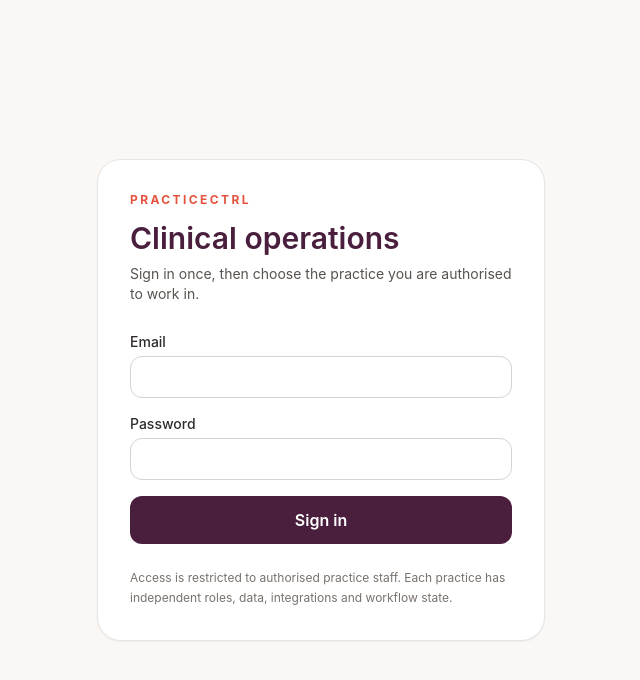
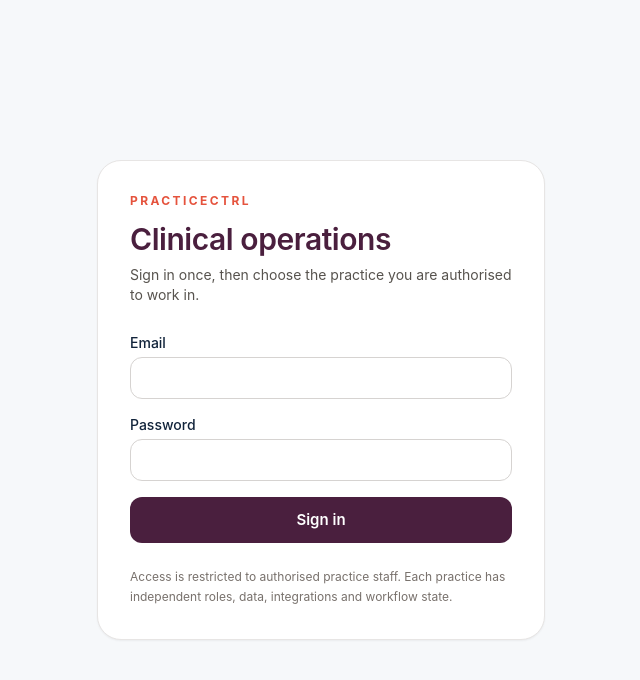
Before and after one commit to langaludidi/practicectrl, a Next.js app: page /login in a window 1280 px wide. Shown: the top 680 px of the page, without its empty margins (319-959 px from the left). Built offline with nearby package versions, Linux system fonts and the light colour scheme.

Commit message:
Apply PracticeCtrl visual tokens and accessibility defaults

```diff
--- a/app/globals.css
+++ b/app/globals.css
@@ -2,10 +2,62 @@
 @tailwind components;
 @tailwind utilities;
 
-:root { color-scheme: light; --ink:#2f2a2e; --plum:#4a1f3e; --coral:#e5533d; --ivory:#faf7f4; --line:#e9e1dc; }
+:root {
+  color-scheme: light;
+  --pc-navy: #051a39;
+  --pc-navy-soft: #0d2a4b;
+  --pc-teal: #029ea1;
+  --pc-teal-action: #067c80;
+  --pc-blue: #236cfb;
+  --pc-canvas: #f6f8fa;
+  --pc-surface: #ffffff;
+  --pc-ink: #12243b;
+  --pc-muted: #5b6b7d;
+  --pc-line: #dce3ea;
+}
+
 * { box-sizing: border-box; }
-html, body { margin: 0; min-height: 100%; background: var(--ivory); color: var(--ink); }
-body { font-family: Inter, ui-sans-serif, system-ui, -apple-system, BlinkMacSystemFont, "Segoe UI", sans-serif; }
+html { min-height: 100%; background: var(--pc-canvas); }
+body {
+  margin: 0;
+  min-height: 100%;
+  background: var(--pc-canvas);
+  color: var(--pc-ink);
+  font-family: Inter, ui-sans-serif, system-ui, -apple-system, BlinkMacSystemFont, "Segoe UI", sans-serif;
+  font-size: 15px;
+  line-height: 1.5;
+  text-rendering: optimizeLegibility;
+}
+
 a { color: inherit; text-decoration: none; }
 button, input, select, textarea { font: inherit; }
-:focus-visible { outline: 3px solid rgba(229,83,61,.35); outline-offset: 2px; }
+button { touch-action: manipulation; }
+
+h1, h2, h3, h4 {
+  color: var(--pc-navy);
+  letter-spacing: -0.015em;
+}
+
+::selection { background: rgba(2, 158, 161, .18); color: var(--pc-navy); }
+
+:focus-visible {
+  outline: 3px solid rgba(35, 108, 251, .38);
+  outline-offset: 2px;
+}
+
+input, select, textarea {
+  color: var(--pc-ink);
+}
+
+table { border-collapse: separate; border-spacing: 0; }
+th { color: #334155; font-weight: 650; }
+td { color: #26384d; }
+
+@media (prefers-reduced-motion: reduce) {
+  *, *::before, *::after {
+    scroll-behavior: auto !important;
+    transition-duration: .01ms !important;
+    animation-duration: .01ms !important;
+    animation-iteration-count: 1 !important;
+  }
+}
```
